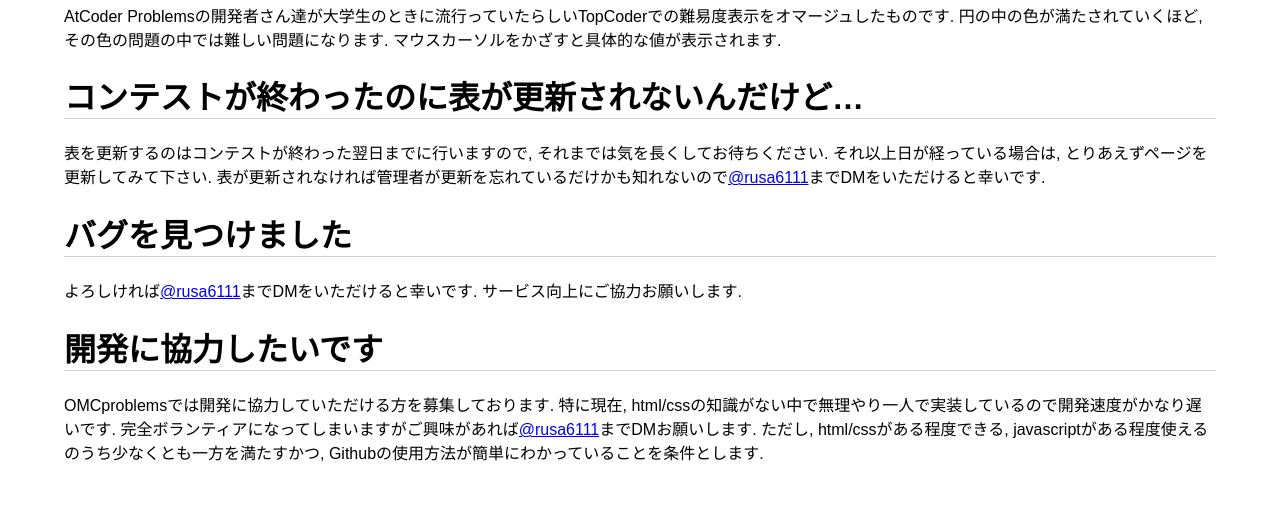
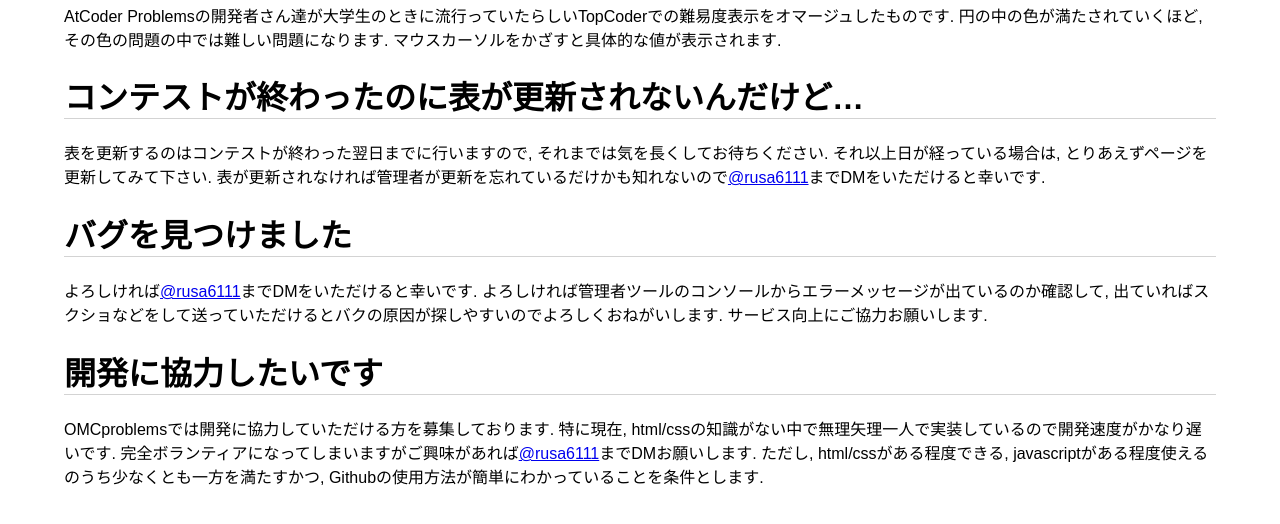
Before and after one commit to rusa6111/rusa6111.github.io, a plain HTML site: page OMCproblems/faq.html in a window 1280 px wide. Shown: the part 649-1173 px from the top of the page. Drawn offline with Linux system fonts and the light colour scheme.

Commit message:
make little change

```diff
--- a/OMCproblems/faq.html
+++ b/OMCproblems/faq.html
@@ -26,9 +26,9 @@
     <h1>コンテストが終わったのに表が更新されないんだけど…</h1>
     <p>表を更新するのはコンテストが終わった翌日までに行いますので, それまでは気を長くしてお待ちください. それ以上日が経っている場合は, とりあえずページを更新してみて下さい. 表が更新されなければ管理者が更新を忘れているだけかも知れないので<a href="https://twitter.com/rusa6111">@rusa6111</a>までDMをいただけると幸いです.</p>
     <h1>バグを見つけました</h1>
-    <p>よろしければ<a href="https://twitter.com/rusa6111">@rusa6111</a>までDMをいただけると幸いです. サービス向上にご協力お願いします.</p>
+    <p>よろしければ<a href="https://twitter.com/rusa6111">@rusa6111</a>までDMをいただけると幸いです. よろしければ管理者ツールのコンソールからエラーメッセージが出ているのか確認して, 出ていればスクショなどをして送っていただけるとバクの原因が探しやすいのでよろしくおねがいします. サービス向上にご協力お願いします.</p>
     <h1>開発に協力したいです</h1>
-    <p>OMCproblemsでは開発に協力していただける方を募集しております. 特に現在, html/cssの知識がない中で無理やり一人で実装しているので開発速度がかなり遅いです. 完全ボランティアになってしまいますがご興味があれば<a href="https://twitter.com/rusa6111">@rusa6111</a>までDMお願いします. ただし, html/cssがある程度できる, javascriptがある程度使えるのうち少なくとも一方を満たすかつ, Githubの使用方法が簡単にわかっていることを条件とします.</p>
+    <p>OMCproblemsでは開発に協力していただける方を募集しております. 特に現在, html/cssの知識がない中で無理矢理一人で実装しているので開発速度がかなり遅いです. 完全ボランティアになってしまいますがご興味があれば<a href="https://twitter.com/rusa6111">@rusa6111</a>までDMお願いします. ただし, html/cssがある程度できる, javascriptがある程度使えるのうち少なくとも一方を満たすかつ, Githubの使用方法が簡単にわかっていることを条件とします.</p>
   </div>
 </body>
 </html>
```
